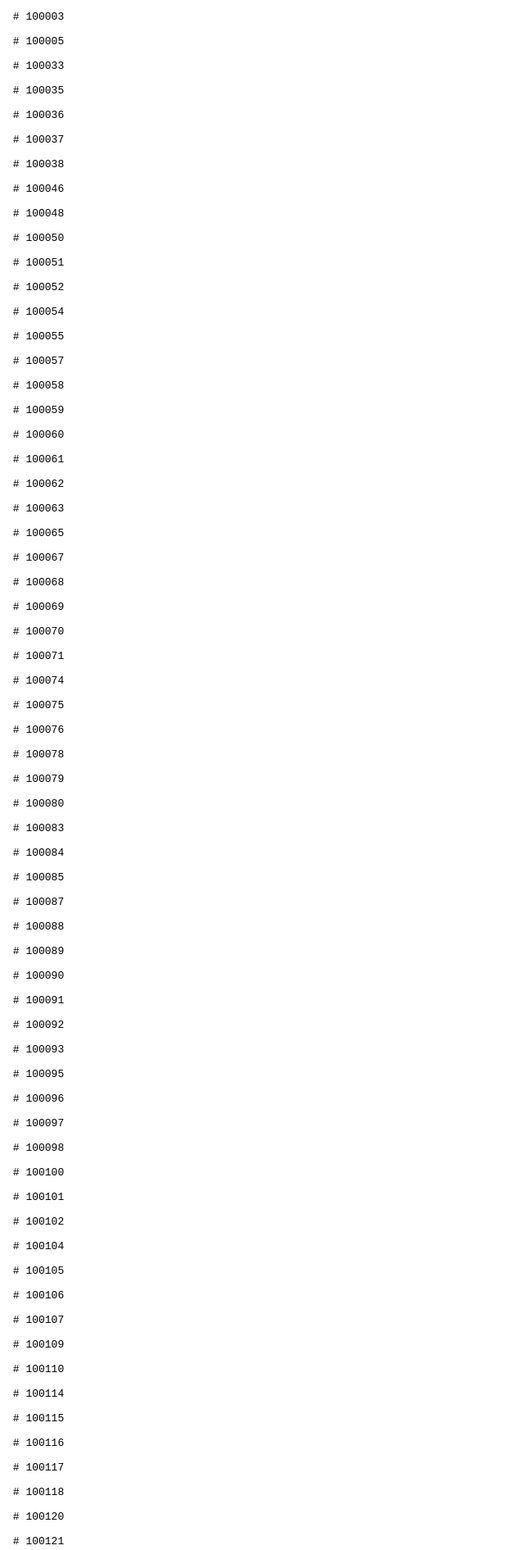
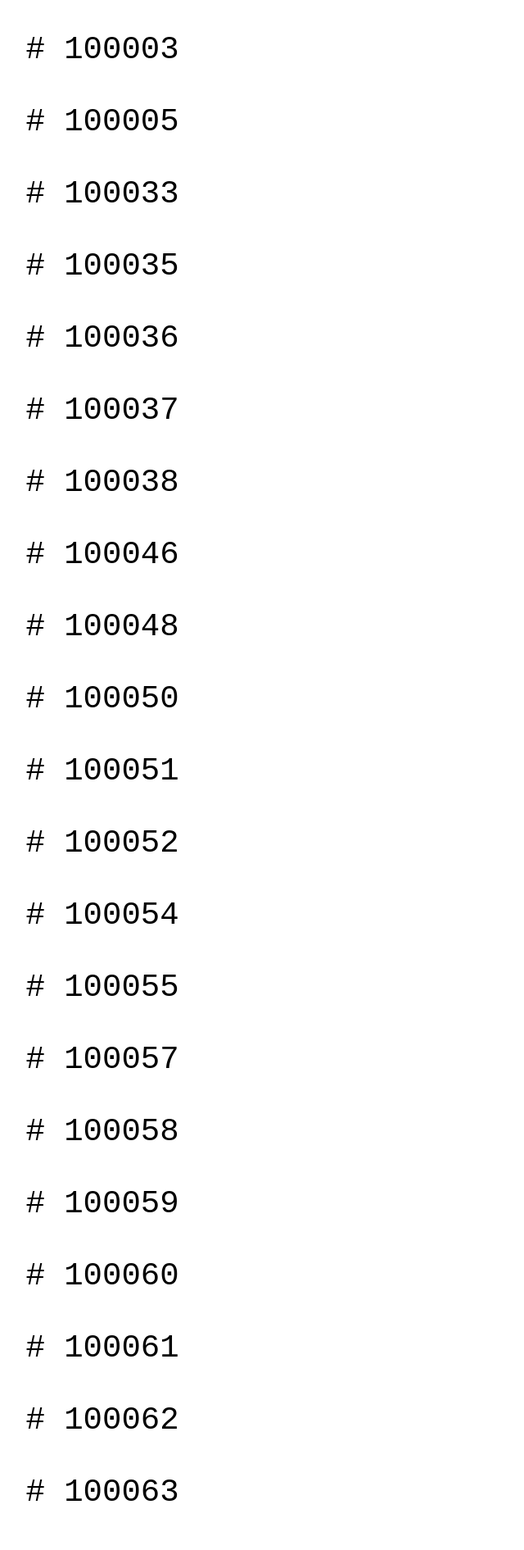
Before and after one commit to discoveruni/discoveruni.github.io, a Jekyll site: the page built from index.md, in a window 1280 px wide. Shown: the top 1891 px of the page at 82% size, without its empty margins (0-640 px from the left). Built offline with Jekyll 4.4.1, drawn with Linux system fonts in a browser that asks for light colours.

Commit message:
Update style.css

```diff
--- a/css/style.css
+++ b/css/style.css
@@ -1 +1,5 @@
-body { align:center }
+body {
+  align: center;
+  background-color: white;
+  font-size: 3em;
+}
```
